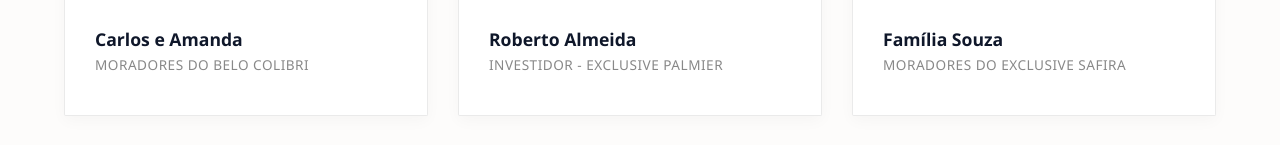
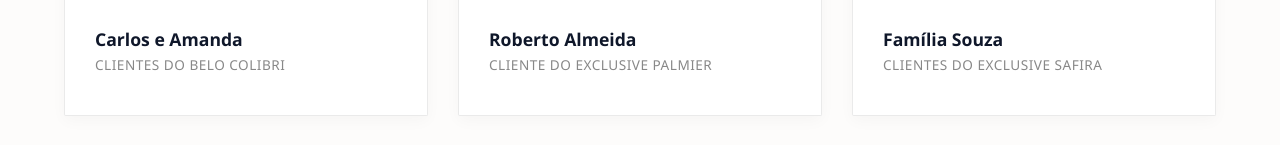
Before and after one commit to Cg4220/Guilherme-Sena, a plain HTML site: page index.html in a window 1280 px wide. Shown: the part 3190-3335 px from the top of the page. Drawn offline with Linux system fonts and the light colour scheme.

Commit message:
Update index.html

```diff
--- a/index.html
+++ b/index.html
@@ -143,7 +143,7 @@
                 <p>"O Guilherme foi essencial na nossa conquista. Ele nos explicou todo o fluxo de pagamento com clareza e conseguiu uma condição de entrada que coube perfeitamente no nosso bolso. Recomendo de olhos fechados!"</p>
                 <div class="client-info">
                     <h4>Carlos e Amanda</h4>
-                    <span>Moradores do Belo Colibri</span>
+                    <span>Clientes do Belo Colibri</span>
                 </div>
             </div>
 
@@ -154,7 +154,7 @@
                 <p>"Estávamos inseguros com a documentação e o financiamento, mas a assessoria que recebemos foi impecável. Todo o processo foi transparente, do primeiro contato até a assinatura do contrato."</p>
                 <div class="client-info">
                     <h4>Roberto Almeida</h4>
-                    <span>Investidor - Exclusive Palmier</span>
+                    <span>Cliente do Exclusive Palmier</span>
                 </div>
             </div>
 
@@ -165,7 +165,7 @@
                 <p>"Atendimento excelente! O Guilherme realmente entendeu o que minha família precisava e nos apresentou o projeto ideal. A isenção de ITBI e Registro fez toda a diferença na nossa decisão."</p>
                 <div class="client-info">
                     <h4>Família Souza</h4>
-                    <span>Moradores do Exclusive Safira</span>
+                    <span>Clientes do Exclusive Safira</span>
                 </div>
             </div>
 
```
